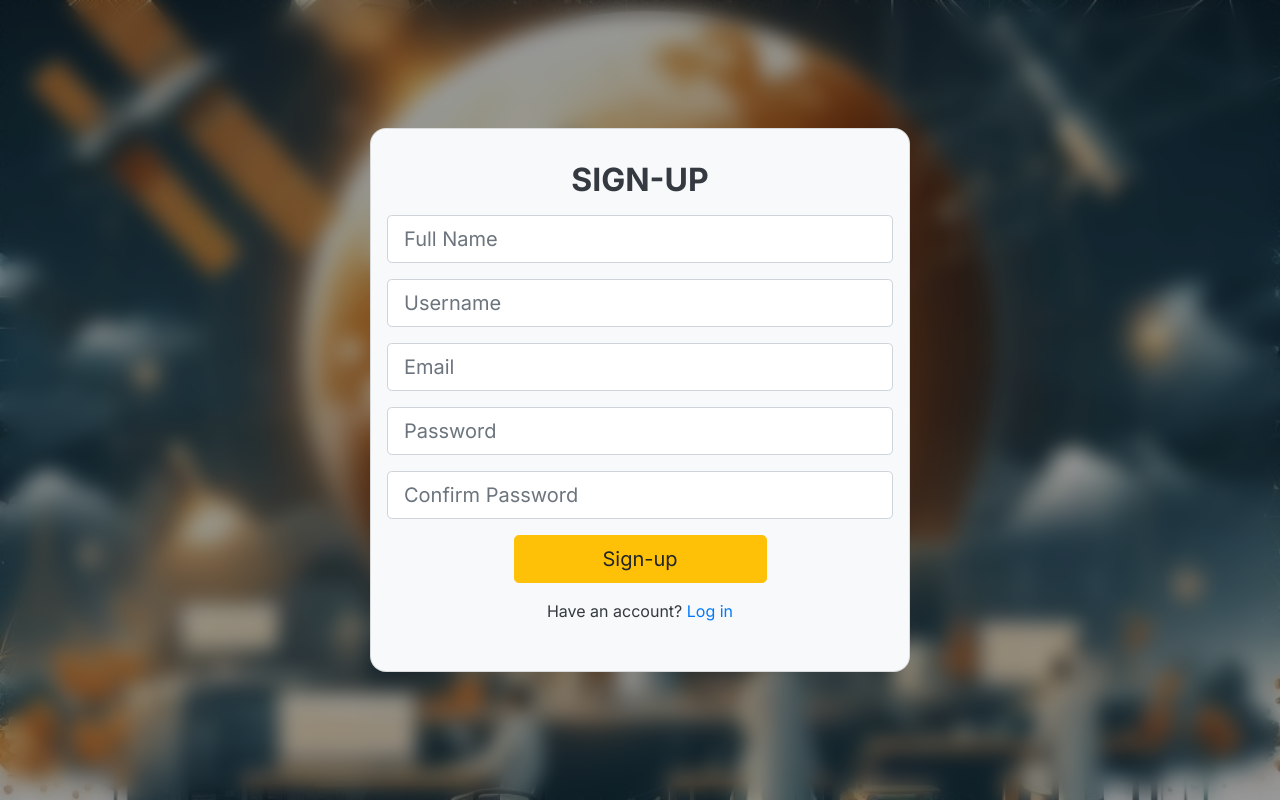
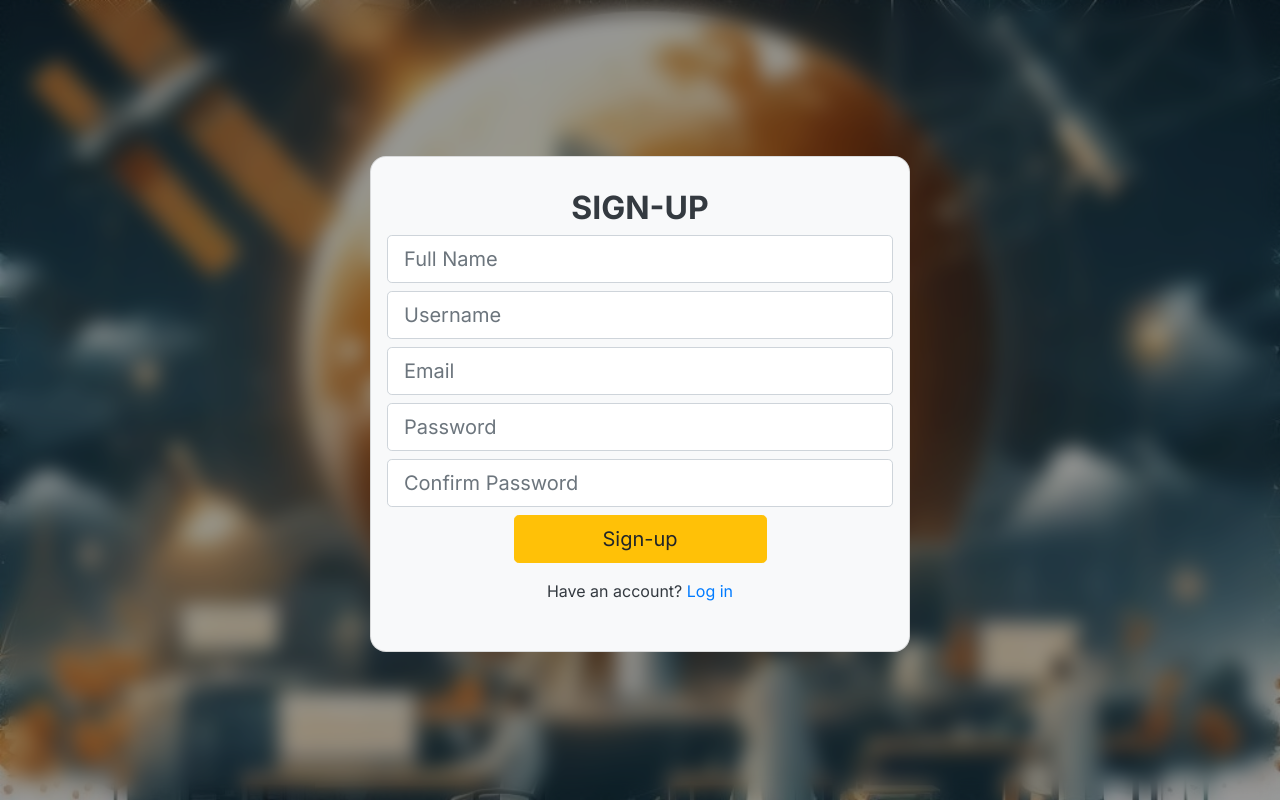
Before and after one commit to GirdharKumawat/SIH-Project, a Django app: page /signup in a window 1280 px wide. Run offline with Django 5.2, Linux system fonts and the light colour scheme; some libraries are stand-ins or nearby versions.

Commit message:
improve some design

```diff
--- a/Expert_Match/templates/index.html
+++ b/Expert_Match/templates/index.html
@@ -5,7 +5,7 @@
 <div>
     {% include "navbar.html" %}
 
-    <div class="container mt-3">
+    <div class="fixed-top container mt-3">
         {% if messages %}
             {% for message in messages %}
             <div
--- a/Expert_Match/templates/signup.html
+++ b/Expert_Match/templates/signup.html
@@ -8,7 +8,8 @@
         <div class="row justify-content-center align-items-center h-100">
             <!-- Increase the column size for larger screens -->
             <div class="col-12 col-md-8 col-lg-6 col-xl-6"> <!-- Changed to col-xl-6 for wider form -->
-                <div>{% if messages %}
+                <div class="fixed-top  w-50 m-auto  ">
+                    {% if messages %}
                     {% for message in messages %}
                     <div
                     id="myAlert"
@@ -23,7 +24,7 @@
                 {% endif %}
                 </div>
 
-                <div class="card bg-light text-dark" style="border-radius: 1rem;">
+                <div class="card bg-light text-dark mt-2" style="border-radius: 1rem;">
                     <div class="card-body p-3 text-center">
                         <!-- Displaying form errors -->
 
@@ -31,25 +32,25 @@
                         <form method="POST" action="{% url 'signup' %}">
                             {% csrf_token %}
                             <div class="mb-2 mt-3 pb-2">
-                                <h2 style="font-weight: 700;" class="text-dark mb-3 text-uppercase">Sign-up</h2>
+                                <h2 style="font-weight: 700;" class="text-dark mb-2 text-uppercase">Sign-up</h2>
 
-                                <div class="form-outline mb-3">
+                                <div class="form-outline mb-2">
                                     <input type="text" name="name" id="typeName" placeholder="Full Name" class="form-control form-control-lg" required />
                                 </div>
 
-                                <div class="form-outline mb-3">
+                                <div class="form-outline mb-2">
                                     <input type="text" name="username" id="typeUsername" placeholder="Username" class="form-control form-control-lg" required />
                                 </div>
 
-                                <div class="form-outline mb-3">
+                                <div class="form-outline mb-2">
                                     <input type="email" name="email" placeholder="Email" class="form-control form-control-lg" required />
                                 </div>
 
-                                <div class="form-outline mb-3">
+                                <div class="form-outline mb-2">
                                     <input name="password1" type="password" id="typePassword" placeholder="Password" class="form-control form-control-lg" required />
                                 </div>
 
-                                <div class="form-outline mb-3">
+                                <div class="form-outline mb-2">
                                     <input name="password2" type="password" id="typeConfirmPassword" placeholder="Confirm Password" class="form-control form-control-lg" required />
                                 </div>
 
```
Also changed, not shown: Expert_Match/Expert_Match/settings.py (+15 -4 lines), Expert_Match/templates/candidates.html (+6 -3 lines), Expert_Match/templates/login.html (+4 -3 lines).
